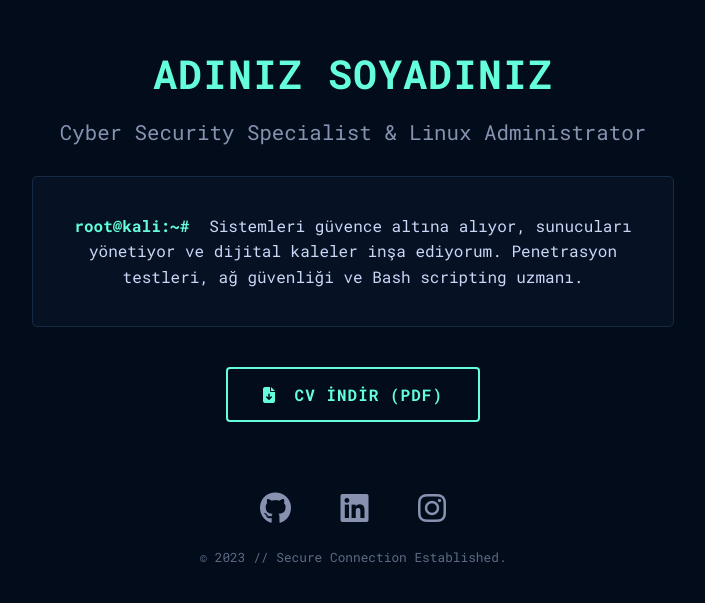
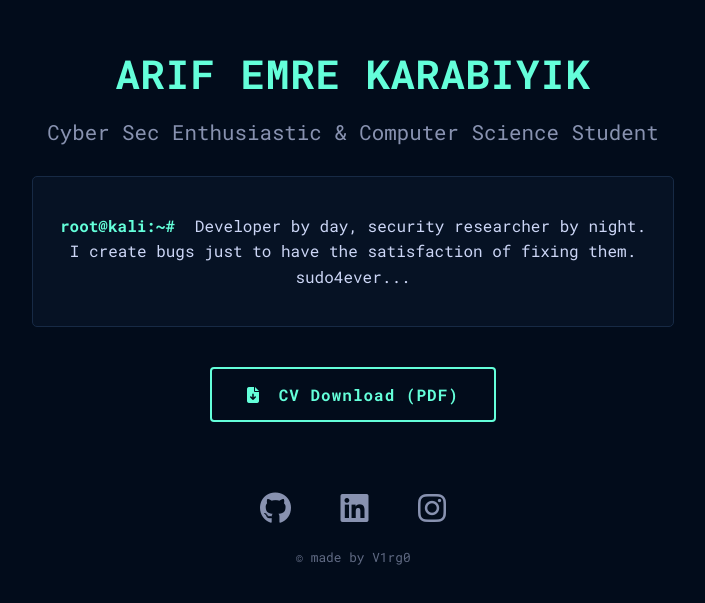
Before and after one commit to arifemrekarabiyik/arifemrekarabiyik.github.io, a plain HTML site: page index.html in a window 1280 px wide. Shown: the part 121-724 px from the top of the page, without its empty margins (287-992 px from the left). Drawn offline with Linux system fonts and the light colour scheme.

Commit message:
Update index.html

```diff
--- a/index.html
+++ b/index.html
@@ -3,7 +3,7 @@
 <head>
     <meta charset="UTF-8">
     <meta name="viewport" content="width=device-width, initial-scale=1.0">
-    <title>CyberSec & Linux Admin Portfolio</title>
+    <title>ArifEmreKarabiyik</title>
     <link rel="stylesheet" href="https://cdnjs.cloudflare.com/ajax/libs/font-awesome/6.4.0/css/all.min.css">
     <link rel="stylesheet" href="style.css">
 </head>
@@ -14,19 +14,19 @@
 
     <div class="container">
         <header>
-            <h1 class="glitch" data-text="ADINIZ SOYADINIZ">ADINIZ SOYADINIZ</h1>
-            <h2>Cyber Security Specialist & Linux Administrator</h2>
+            <h1 class="glitch" data-text="ADINIZ SOYADINIZ">ARIF EMRE KARABIYIK</h1>
+            <h2>Cyber Sec Enthusiastic & Computer Science Student</h2>
         </header>
 
         <section class="bio">
              <p>
-                <span class="prompt">root@kali:~#</span> Sistemleri güvence altına alıyor, sunucuları yönetiyor ve dijital kaleler inşa ediyorum. Penetrasyon testleri, ağ güvenliği ve Bash scripting uzmanı.
+                <span class="prompt">root@kali:~#</span> Developer by day, security researcher by night. I create bugs just to have the satisfaction of fixing them. sudo4ever...
             </p>
         </section>
 
         <section class="actions">
             <a href="cv.pdf" class="btn-cv" download>
-                <i class="fas fa-file-download"></i> CV İNDİR (PDF)
+                <i class="fas fa-file-download"></i> CV Download (PDF)
             </a>
         </section>
 
@@ -42,7 +42,7 @@
                     <i class="fab fa-instagram"></i>
                 </a>
             </div>
-            <p class="terminal-foot">© 2023 // Secure Connection Established.</p>
+            <p class="terminal-foot">© made by V1rg0</p>
         </footer>
     </div>
 </body>
```
